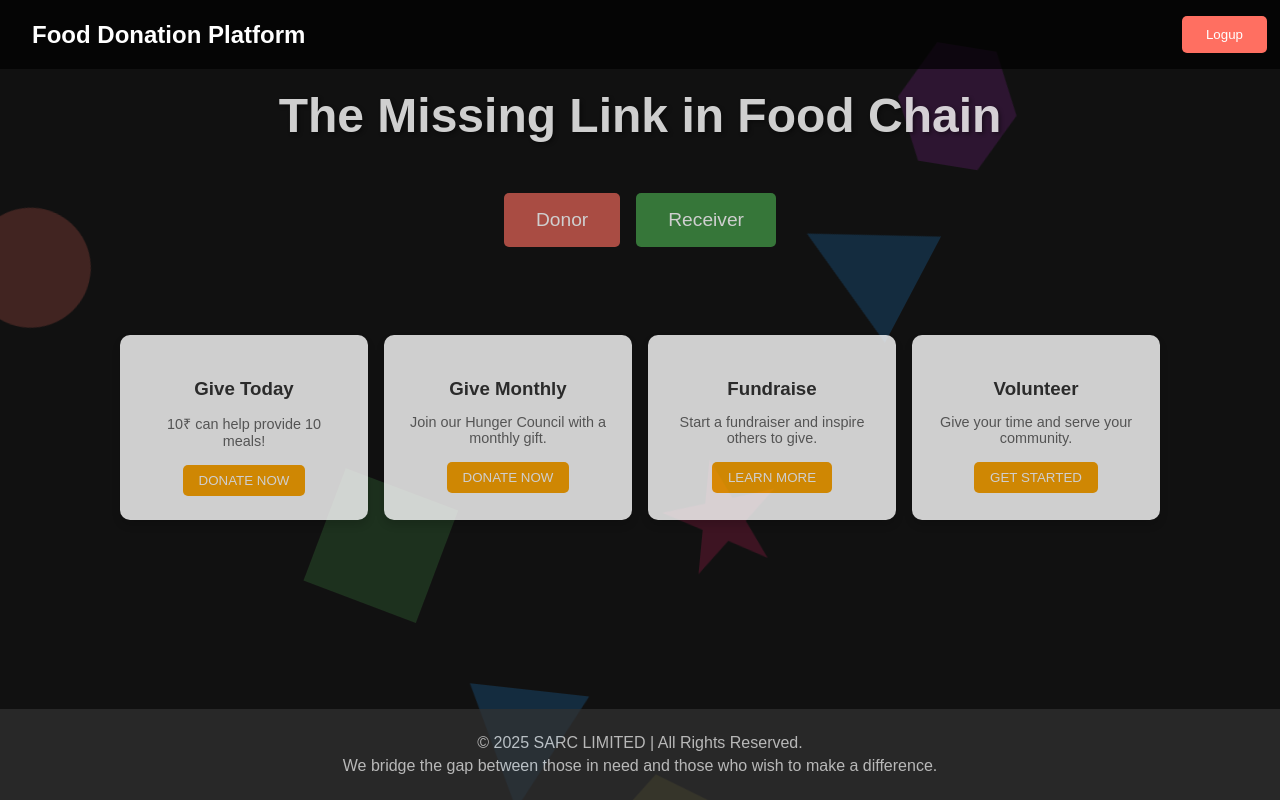
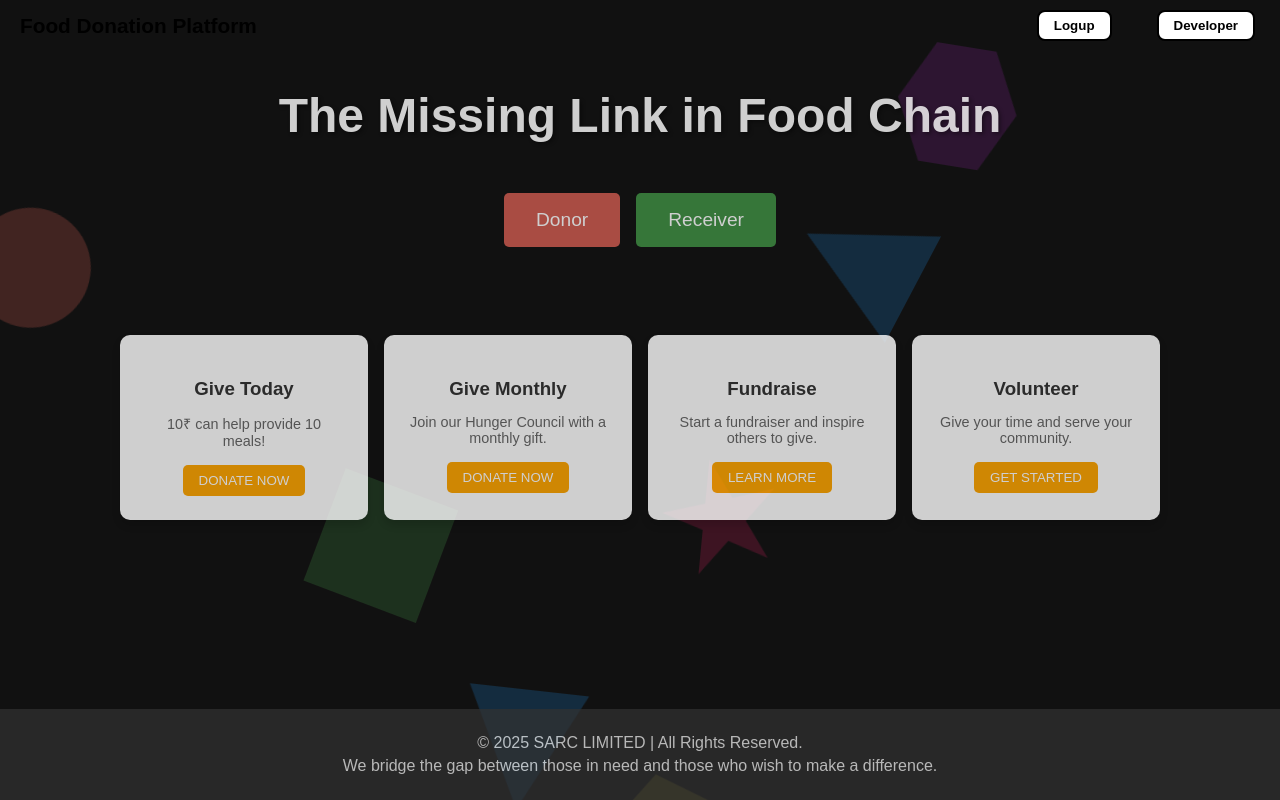
Before and after one commit to SiddharthKumar241/Food_Link, a website: page frontend/rajo.html in a window 1280 px wide. Drawn offline with Linux system fonts and the light colour scheme.

Commit message:
Update rajo.html

```diff
--- a/frontend/rajo.html
+++ b/frontend/rajo.html
@@ -63,6 +63,45 @@
       text-decoration: none;
       font-weight: bold;
     }
+
+    .navbar {
+      display: flex;
+      align-items: center;
+      justify-content: space-between;
+      padding: 10px 20px;
+      background: transparent;
+      color: black;
+      font-weight: 600;
+    }
+
+    .navbar .logo {
+      font-size: 1.3rem;
+    }
+
+    .navbar .button-group {
+      display: flex;
+    }
+
+    .logup-btn {
+      background: white;
+      border: 2px solid black;
+      color: black;
+      padding: 6px 15px;
+      border-radius: 8px;
+      font-weight: 600;
+      cursor: pointer;
+      transition: background 0.3s ease, color 0.3s ease;
+    }
+
+    .logup-btn:hover {
+      background: black;
+      color: white;
+    }
+
+    .button-group {
+      display: flex;
+      margin:0px;
+    }
   </style>
   <script>
     document.addEventListener("DOMContentLoaded", () => {
@@ -82,7 +121,6 @@
           const latitude = pos.coords.latitude;
           const longitude = pos.coords.longitude;
 
-        // Replace these with actual user info or get from form/login
           const userId = "user123";
           const name = "Receiver Name";
           const role = "receiver";
@@ -96,7 +134,6 @@
 
             const data = await response.json();
             if (response.ok) {
-            // Redirect to results page with lat/lon as query params
               window.location.href = `/results?lat=${latitude}&lon=${longitude}`;
             } else {
               alert("Error: " + data.error);
@@ -116,7 +153,10 @@
 <body>
   <div class="navbar">
     <div class="logo">Food Donation Platform</div>
+    <div class="button-group">
       <button class="logup-btn" onclick="openPopup()">Logup</button>
+      <button class="logup-btn" onclick="window.location.href='https://www.siddharthkumar.tech/'">Developer</button>
+    </div>
   </div>
 
   <div class="background-animation"></div>
@@ -166,7 +206,6 @@
     </div>
   </div>
 
-  <!-- Footer Section -->
   <div class="footer">
     <p>&copy; 2025 SARC LIMITED | All Rights Reserved.</p>
     <p>We bridge the gap between those in need and those who wish to make a difference.</p>
```
Lines whose indentation alone changed are shown as unchanged.
